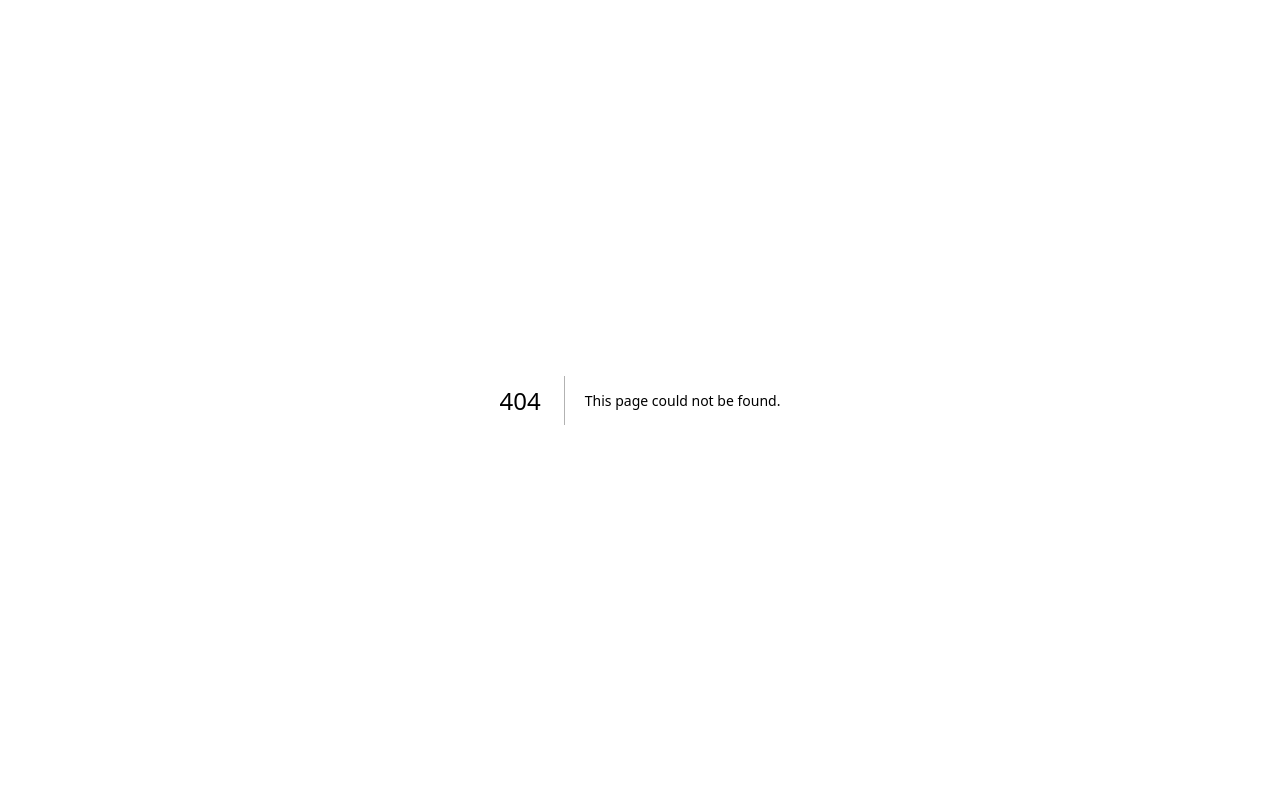
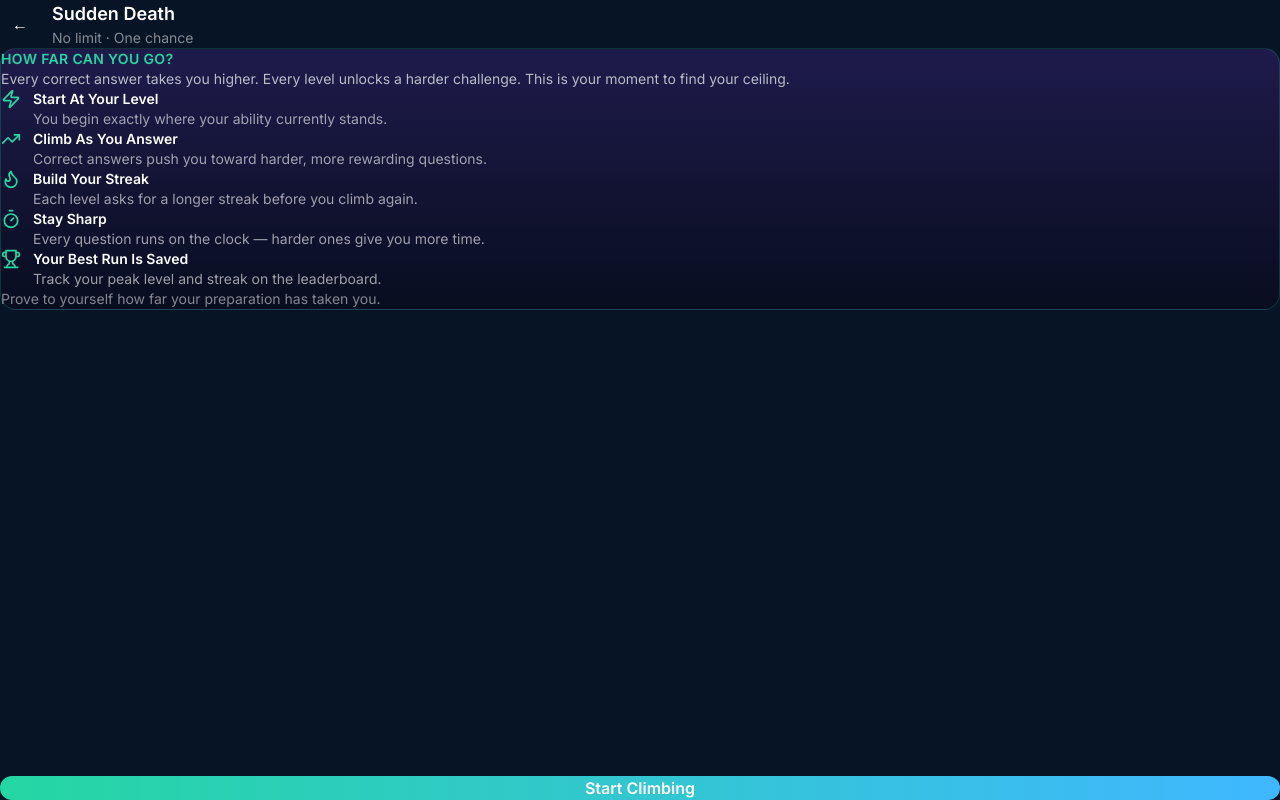
Before and after one commit to examforge99/examlogic, a Next.js app: page /sudden-death in a window 1280 px wide. Before the commit this address had no page. Built offline with nearby package versions, Linux system fonts and the light colour scheme.

Commit message:
Create SuddenDeathPreflight component
This component handles the Sudden Death game mode, including starting the game and displaying rules.

```diff
--- /dev/null
+++ b/src/app/sudden-death/page.tsx
@@ -0,0 +1,140 @@
+// app/sudden-death/page.tsx
+
+"use client";
+
+import { useState } from "react";
+import { useRouter } from "next/navigation";
+import { Zap, TrendingUp, Flame, Timer, Trophy } from "lucide-react";
+
+export default function SuddenDeathPreflight() {
+  const router = useRouter();
+  const [loading, setLoading] = useState(false);
+  const [error, setError] = useState<string | null>(null);
+
+  async function handleStart() {
+    setLoading(true);
+    setError(null);
+
+    try {
+      const res = await fetch("/api/sessions/sudden-death/start", {
+        method: "POST",
+      });
+      const data = await res.json();
+
+      if (!res.ok) {
+        setError(data.error ?? "Failed to start Sudden Death.");
+        setLoading(false);
+        return;
+      }
+
+      router.push(`/sudden-death/${data.session_id}/challenge`);
+    } catch {
+      setError("Something went wrong. Check your connection and try again.");
+      setLoading(false);
+    }
+  }
+
+  return (
+    <div className="min-h-screen bg-[#071426] text-white flex flex-col">
+      <header className="flex items-center gap-3 px-5 pt-6 pb-4">
+        <button
+          onClick={() => router.back()}
+          className="w-10 h-10 rounded-full bg-white/5 flex items-center justify-center"
+        >
+          ←
+        </button>
+        <div>
+          <h1 className="text-lg font-semibold">Sudden Death</h1>
+          <p className="text-sm text-white/50">No limit · One chance</p>
+        </div>
+      </header>
+
+      <main className="flex-1 px-5">
+        <div
+          className="rounded-2xl p-6 border"
+          style={{
+            background: "linear-gradient(180deg, #1E1B4B 0%, #080D1F 100%)",
+            borderColor: "#25d6a233",
+          }}
+        >
+          <p className="text-sm font-semibold tracking-wide text-[#25d6a2] mb-1">
+            HOW FAR CAN YOU GO?
+          </p>
+          <p className="text-white/70 text-sm mb-6">
+            Every correct answer takes you higher. Every level unlocks a harder
+            challenge. This is your moment to find your ceiling.
+          </p>
+
+          <div className="space-y-4">
+            <Rule
+              icon={<Zap size={20} className="text-[#25d6a2]" />}
+              title="Start At Your Level"
+              description="You begin exactly where your ability currently stands."
+            />
+            <Rule
+              icon={<TrendingUp size={20} className="text-[#25d6a2]" />}
+              title="Climb As You Answer"
+              description="Correct answers push you toward harder, more rewarding questions."
+            />
+            <Rule
+              icon={<Flame size={20} className="text-[#25d6a2]" />}
+              title="Build Your Streak"
+              description="Each level asks for a longer streak before you climb again."
+            />
+            <Rule
+              icon={<Timer size={20} className="text-[#25d6a2]" />}
+              title="Stay Sharp"
+              description="Every question runs on the clock — harder ones give you more time."
+            />
+            <Rule
+              icon={<Trophy size={20} className="text-[#25d6a2]" />}
+              title="Your Best Run Is Saved"
+              description="Track your peak level and streak on the leaderboard."
+            />
+          </div>
+
+          <p className="text-white/50 text-sm mt-6">
+            Prove to yourself how far your preparation has taken you.
+          </p>
+        </div>
+
+        {error && (
+          <p className="text-sm text-red-400 mt-4 text-center">{error}</p>
+        )}
+      </main>
+
+      <footer className="px-5 pb-8 pt-4">
+        <button
+          onClick={handleStart}
+          disabled={loading}
+          className="w-full py-4 rounded-full font-semibold text-white disabled:opacity-60"
+          style={{
+            background: "linear-gradient(90deg, #25d6a2 0%, #3FB7FF 100%)",
+          }}
+        >
+          {loading ? "Starting..." : "Start Climbing"}
+        </button>
+      </footer>
+    </div>
+  );
+}
+
+function Rule({
+  icon,
+  title,
+  description,
+}: {
+  icon: React.ReactNode;
+  title: string;
+  description: string;
+}) {
+  return (
+    <div className="flex gap-3">
+      <span className="mt-0.5">{icon}</span>
+      <div>
+        <p className="font-semibold text-sm text-white">{title}</p>
+        <p className="text-sm text-white/60">{description}</p>
+      </div>
+    </div>
+  );
+}
```
